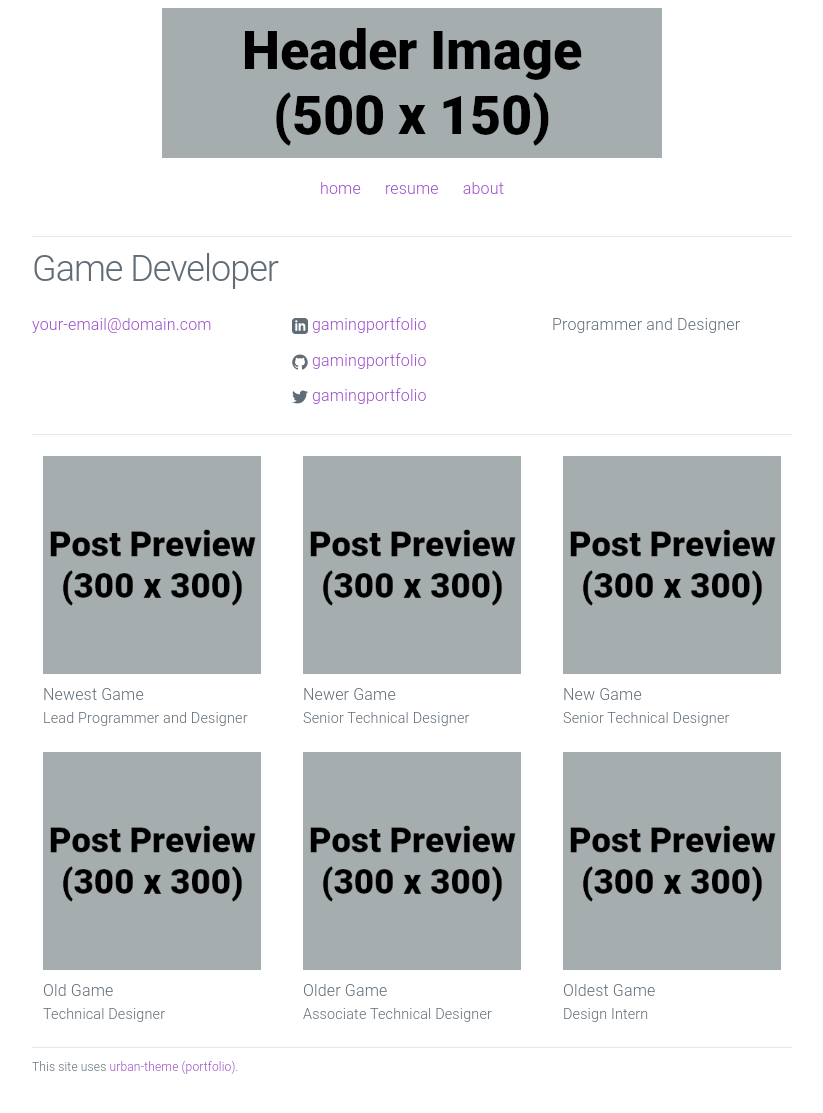
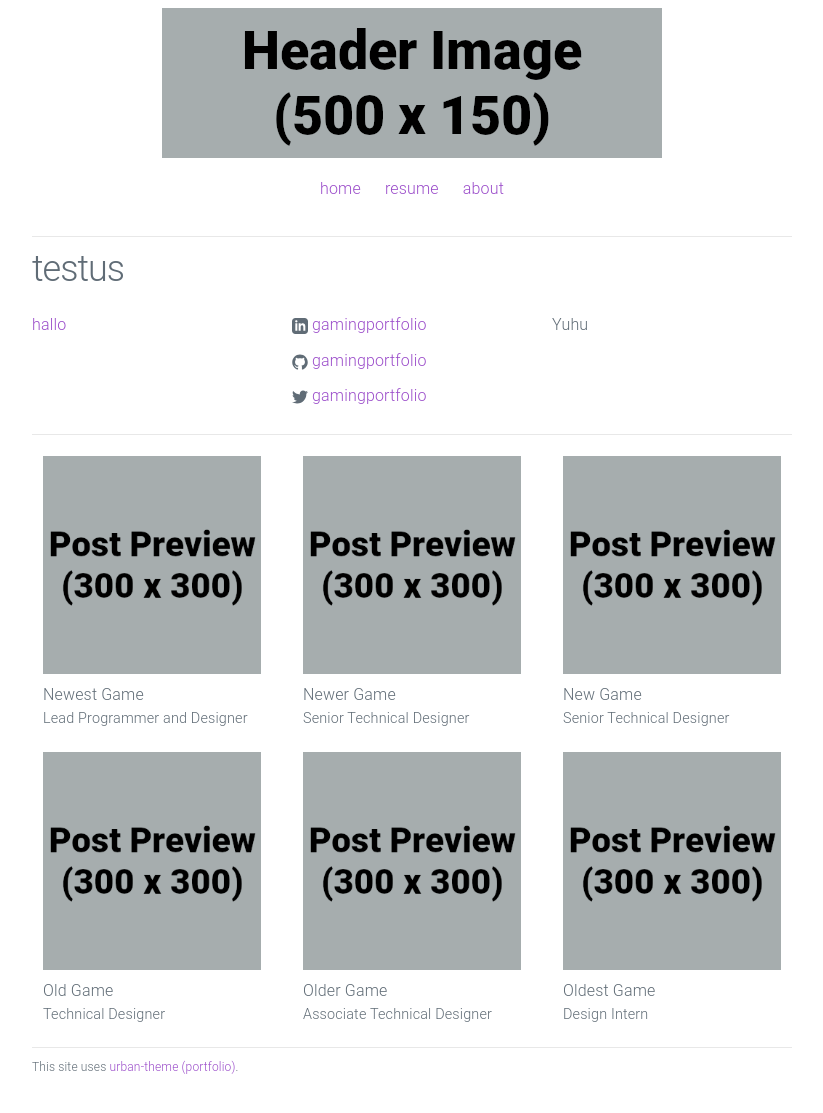
Before and after one commit to lagueningo/s-portfolio, a Jekyll site: the page built from index.html, in a window 1280 px wide. Shown: the whole page, without its empty margins (228-1051 px from the left). Built offline with Jekyll 4.4.1, drawn with Linux system fonts in a browser that asks for light colours.

Commit message:
Update _config.yml

```diff
--- a/_config.yml
+++ b/_config.yml
@@ -1,8 +1,8 @@
 # Site settings
-title: Game Developer
-email: your-email@domain.com
+title: testus
+email: hallo
 description: > # keep this and put description below
-  Programmer and Designer
+  Yuhu
 url: "https://yourdomain.com" # the base hostname & protocol for your site
 linkedin_url: "https://www.linkedin.com/in/gamingportfolio"
 github_username: gamingportfolio
```
